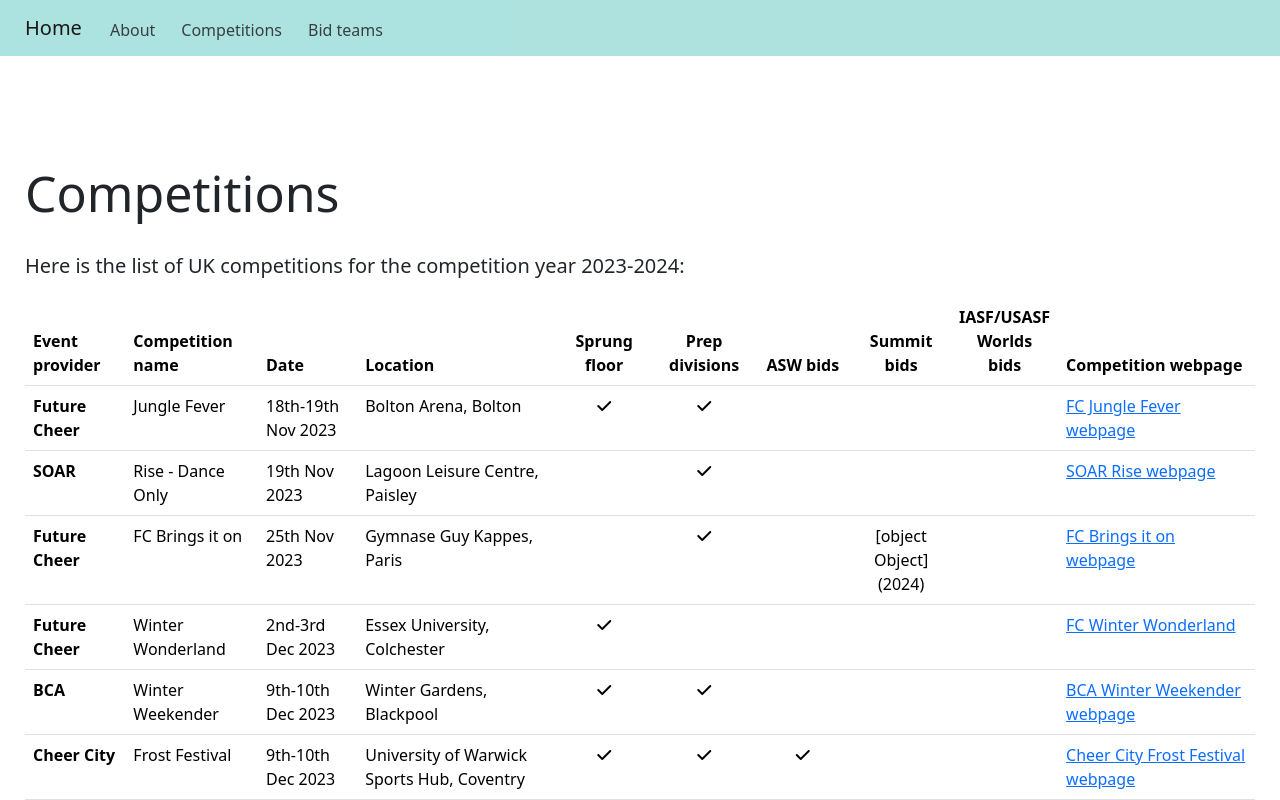
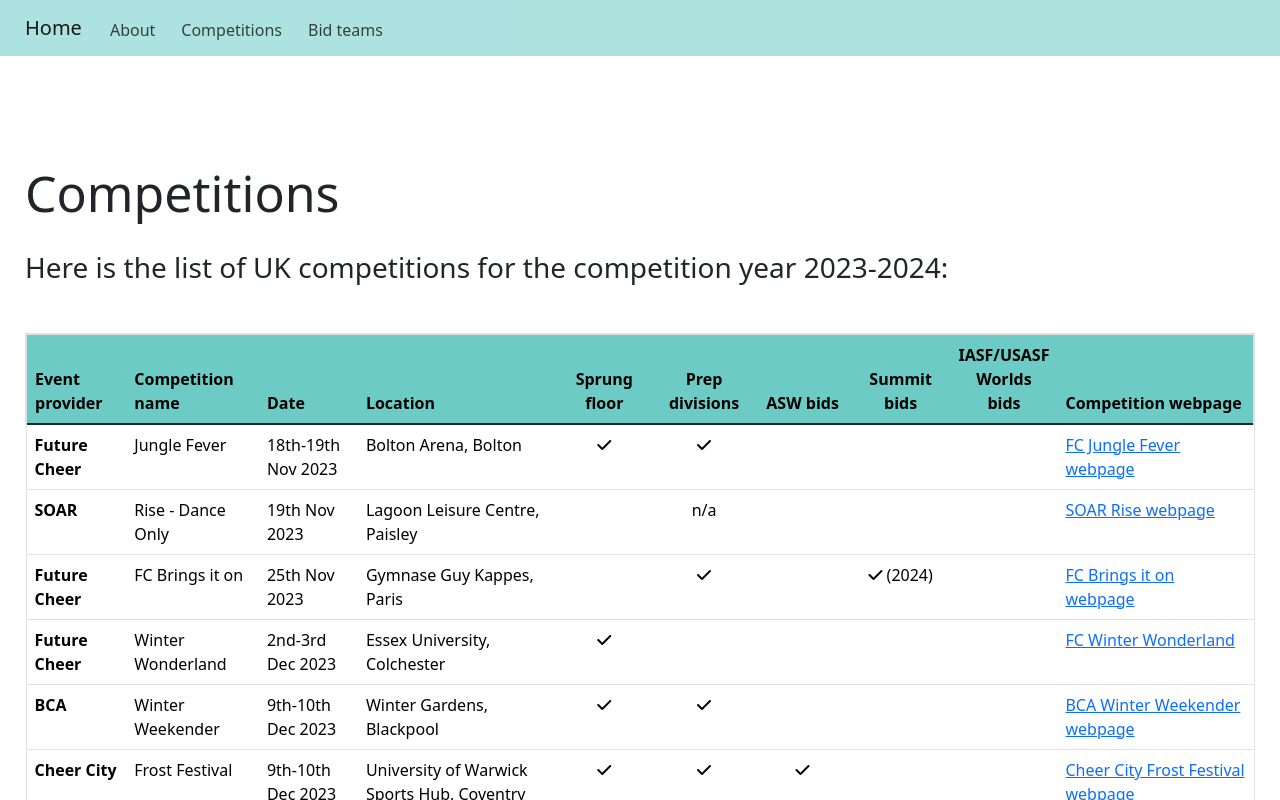
Before and after one commit to maddie-newby/cheerleading-website-project, a React (Create React App) app: page /competitions in a window 1280 px wide. Shown: the top 800 px of the page. Built offline with nearby package versions, Linux system fonts and the light colour scheme.

Commit message:
Add n/a and tick years

```diff
--- a/src/components/Competitions.css
+++ b/src/components/Competitions.css
@@ -6,9 +6,20 @@
 
 header {
   font-size: 50px;
-  margin-bottom: 20px;
+  margin-bottom: 30px;
 }
 
-p {
-  font-size: 20px;
+table {
+  border: 1px solid;
 }
+
+thead {
+  border-left: 2px solid #dee2e6;
+  border-right: 2px solid #dee2e6;
+}
+
+.col-1,
+.col-2 {
+  background-color: rgb(73, 190, 183, 0.8) !important;
+  border-top: 2px solid #dee2e6;
+}
--- a/src/components/Competitions.jsx
+++ b/src/components/Competitions.jsx
@@ -7,11 +7,11 @@
   return (
     <div className="competitions">
       <header>Competitions</header>
-      <p>
+      <h3 className="mb-5">
         Here is the list of UK competitions for the competition year 2023-2024:
-      </p>
+      </h3>
       <div className="table-responsive">
-        <table className="table">
+        <table className="table table-hover">
           <thead>
             <tr>
               <th scope="col" className="col-1">
--- a/src/components/CompetitionsItem.js
+++ b/src/components/CompetitionsItem.js
@@ -2,7 +2,7 @@
 
 export default function CompetitionsItem(props) {
   return (
-    <tbody>
+    <tbody className="table-group-divider">
       {props.competitionsData.map(function (competitionsItem, index) {
         return (
           <tr key={index} className="competitionsItem">
@@ -18,7 +18,9 @@
               )}
             </td>
             <td className="text-center">
-              {competitionsItem.prep_divions ? (
+              {competitionsItem.prep_divions === "n/a" ? (
+                "n/a"
+              ) : competitionsItem.prep_divions ? (
                 <i className="fa-solid fa-check"></i>
               ) : (
                 ""
@@ -32,26 +34,18 @@
               )}
             </td>
             <td className="text-center">
-              {competitionsItem.summit_bids_year ? (
-                `${(<i className="fa-solid fa-check"></i>)} (${
-                  competitionsItem.summit_bids_year
-                })`
-              ) : competitionsItem.summit_bids ? (
-                <i className="fa-solid fa-check"></i>
-              ) : (
-                ""
+              {competitionsItem.summit_bids && (
+                <i class="fa-solid fa-check"></i>
               )}
+              {competitionsItem.summit_bids_year &&
+                ` (${competitionsItem.summit_bids_year})`}
             </td>
             <td className="text-center">
-              {competitionsItem.worlds_bids_year ? (
-                `${(<i className="fa-solid fa-check"></i>)} (${
-                  competitionsItem.worlds_bids_year
-                })`
-              ) : competitionsItem.worlds ? (
-                <i className="fa-solid fa-check"></i>
-              ) : (
-                ""
+              {competitionsItem.worlds_bids && (
+                <i class="fa-solid fa-check"></i>
               )}
+              {competitionsItem.worlds_bids_year &&
+                ` (${competitionsItem.worlds_bids_year})`}
             </td>
             <td>
               <a
```
